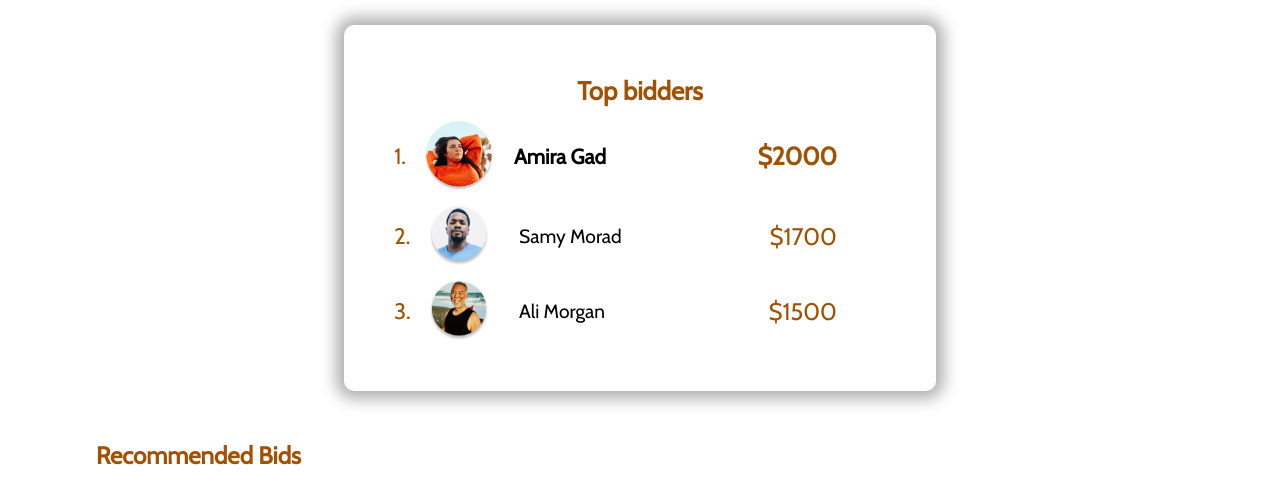
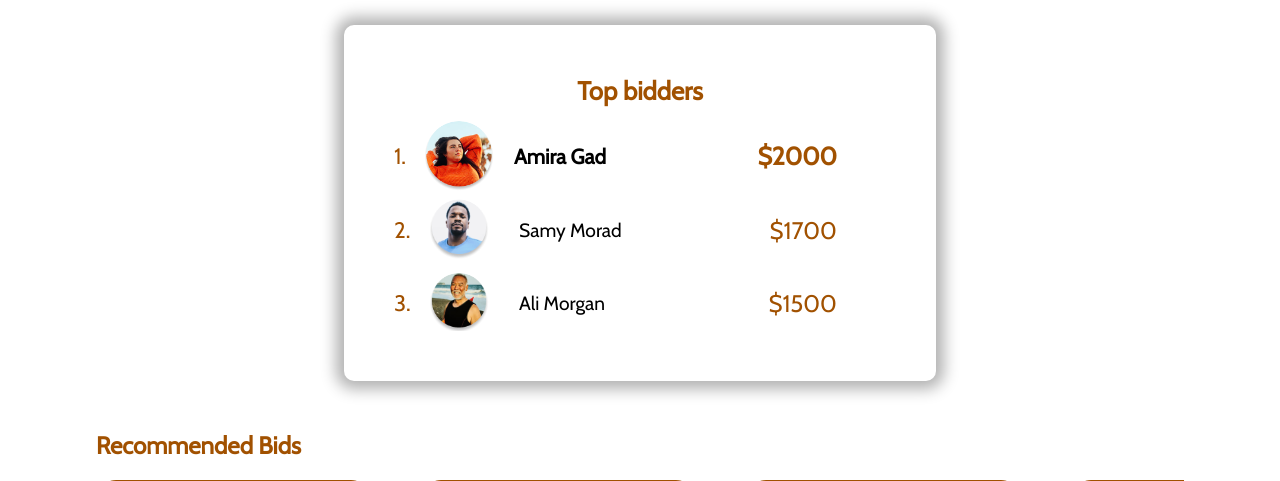
Before and after one commit to Netrk-A/final-project, a PHP site: page /bids.php in a window 1280 px wide. Shown: the part 522-1003 px from the top of the page. Run offline with PHP 8.4, Linux system fonts and the light colour scheme; some libraries are stand-ins or nearby versions.

Commit message:
top bidders animation

```diff
--- a/assets/css/bids.css
+++ b/assets/css/bids.css
@@ -13,10 +13,15 @@
 }
 
 .top_bidder {
+  position: absolute;
+  background-color: #fff;
   display: flex;
+  visibility: hidden;
   align-items: center;
-  margin-top: 15px;
+  height: 70px;
   width: 90%;
+  transition: 2s ease-in-out all;
+  transform: translateY(350%);
 }
 
 .top_bidder img {
@@ -60,6 +65,33 @@
 .top_bidder[data-rank="1"] p.bid_price {
   font-size: 1.55rem;
   font-weight: bold;
+}
+
+.bidders {
+  position: relative;
+  overflow: hidden;
+  height: 210px;
+  margin-top: 15px;
+}
+
+.top_bidder[data-rank="1"] {
+  z-index: 3;
+  transform: translateY(0%);
+  top: 0;
+
+  visibility: visible;
+}
+.top_bidder[data-rank="2"] {
+  z-index: 2;
+  top: 0;
+  transform: translateY(105%);
+  visibility: visible;
+}
+.top_bidder[data-rank="3"] {
+  z-index: 1;
+  top: 0;
+  transform: translateY(210%);
+  visibility: visible;
 }
 
 /* poster */
```
Also changed, not shown: assets/js/place_bid.js (+25 -5 lines).
